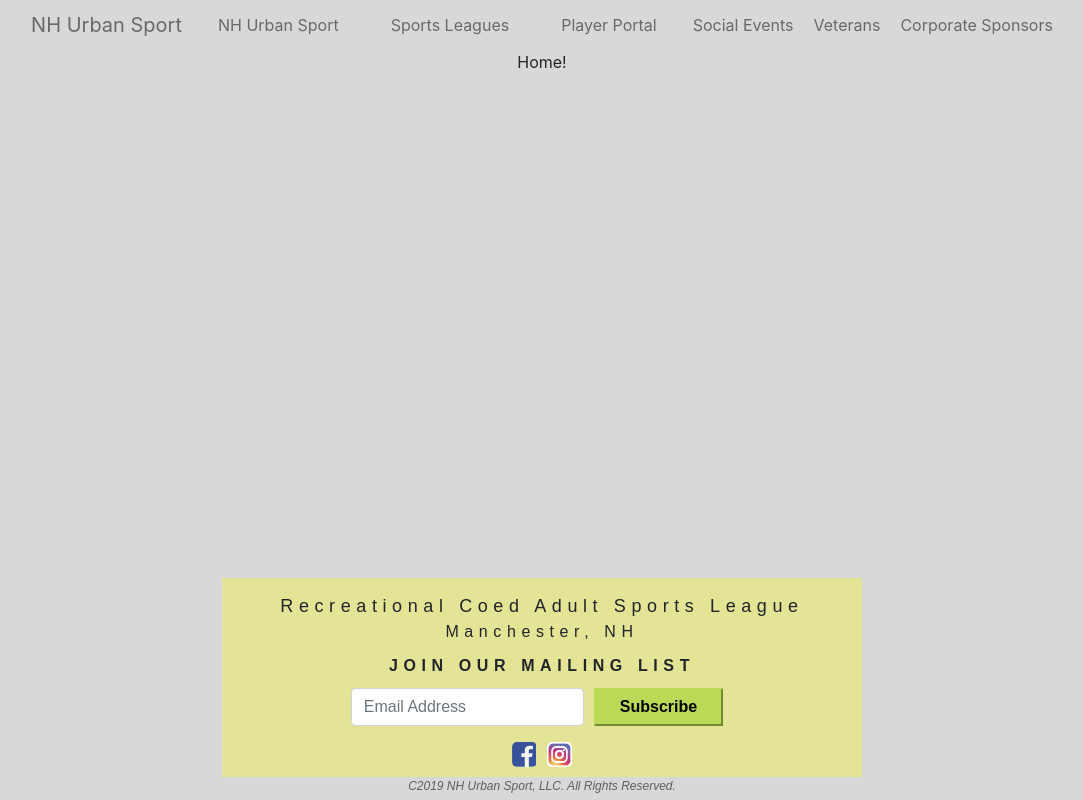
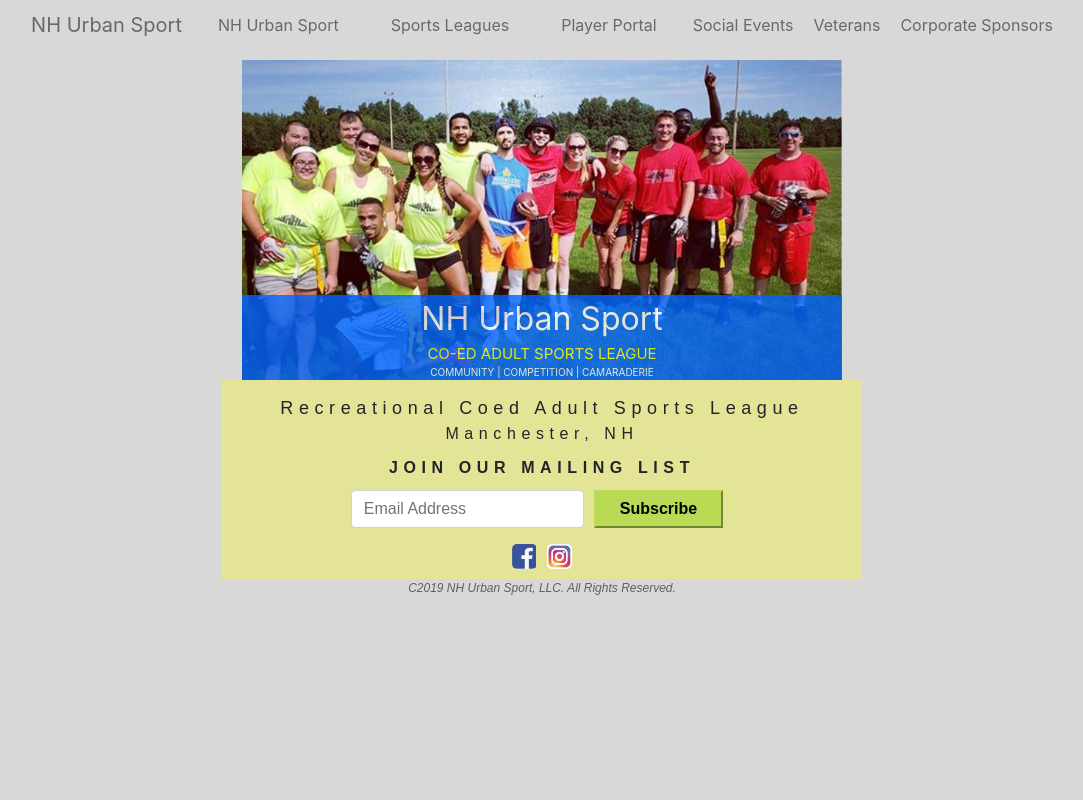
Before and after one commit to userfriendly01/nhurbansport, a React app: page / in a window 1280 px wide. Shown: the whole page, without its empty margins (98-1181 px from the left). Built offline with nearby package versions, Linux system fonts and the light colour scheme.

Commit message:
added header banner with image and text

```diff
--- a/src/components/Footer.jsx
+++ b/src/components/Footer.jsx
@@ -14,6 +14,7 @@
         font-family: avenir-lt-w01_35-light1475496, sans-serif;
         letter-spacing: 0.35em;
         padding-top: 15px;
+        white-space: nowrap;
     `;
 
     const FooterText = styled.div`
--- a/src/pages/App.jsx
+++ b/src/pages/App.jsx
@@ -9,6 +9,7 @@
     flex-direction: column;
     background-color: #D8D8D8;
     height: 100%;
+    white-space: nowrap;
 `;
 
 const App = () =>{
--- a/src/pages/Home.jsx
+++ b/src/pages/Home.jsx
@@ -2,12 +2,54 @@
 import styled from 'styled-components'
 
 const HomeContainer = styled.div`
-    min-height: 66%;
+    display: flex;
+    align-items: center;
+`;
+
+const HomeBannerContainer = styled.div`
+    display: flex;
+    flex-direction: column;
+    justify-content: center;
+    margin-top: 10px;
+`;
+
+const HomeBannerImage = styled.div`
+    background-image: url("/src/images/home-banner-img.jpg");
+    background-size: 100% 100%;
+    background-repeat: no-repeat;
+    min-width: 600px;
+    min-height: 320px;
+    position: relative;
+`;
+
+const HomeBannerTextContainer = styled.div`
+    background-color: #0066ff;
+    text-align: center;
+    opacity: 0.8;
+    position: absolute;
+    bottom: 0;
+    min-width: 100%;
+`;
+
+const HomeBannerText = styled.div`
+    color: ${props => props.color};
+    font-size: ${props => props.size};
+    opacity: 1;
 `;
 
 const Home = () => {
     return(
-        <HomeContainer>Home!</HomeContainer>
+        <HomeContainer>
+            <HomeBannerContainer>
+                <HomeBannerImage>
+                    <HomeBannerTextContainer>
+                        <HomeBannerText color="white" size="32">NH Urban Sport</HomeBannerText>
+                        <HomeBannerText color="yellow" size="15">CO-ED ADULT SPORTS LEAGUE</HomeBannerText>
+                        <HomeBannerText color="white" size="10">COMMUNITY | COMPETITION | CAMARADERIE</HomeBannerText>
+                    </HomeBannerTextContainer>
+                </HomeBannerImage>
+            </HomeBannerContainer>
+        </HomeContainer>
     );
 }
 
```
Also changed, not shown: src/images/home-banner-img.jpg (added).
